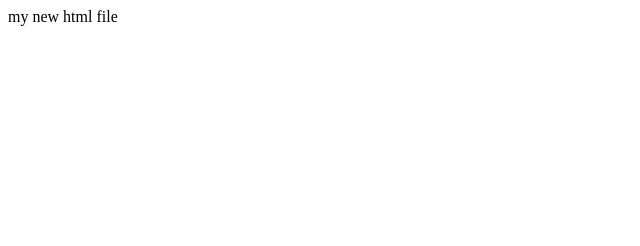
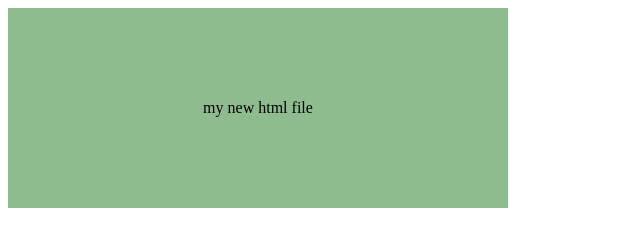
Before and after one commit to mehrzadnaini/html-css, a plain HTML site: page minaarefi/index.html in a window 1280 px wide. Shown: the whole page, without its empty margins (0-640 px from the left). Drawn offline with Linux system fonts and the light colour scheme.

Commit message:
update lesson1

```diff
--- a/minaarefi/index.html
+++ b/minaarefi/index.html
@@ -4,8 +4,11 @@
     <meta charset="UTF-8" />
     <meta name="viewport" content="width=device-width, initial-scale=1.0" />
     <title>Document</title>
+    <link rel="stylesheet" type="text/css" href="style.css" />
   </head>
   <body>
-    my new html file
+    <div class="main">
+      <p>my new html file</p>
+    </div>
   </body>
 </html>
--- a/minaarefi/style.css
+++ b/minaarefi/style.css
@@ -0,0 +1,8 @@
+.main {
+  background: darkseagreen;
+  width: 500px;
+  height: 200px;
+  display: flex;
+  justify-content: center;
+  align-items: center;
+}
```
